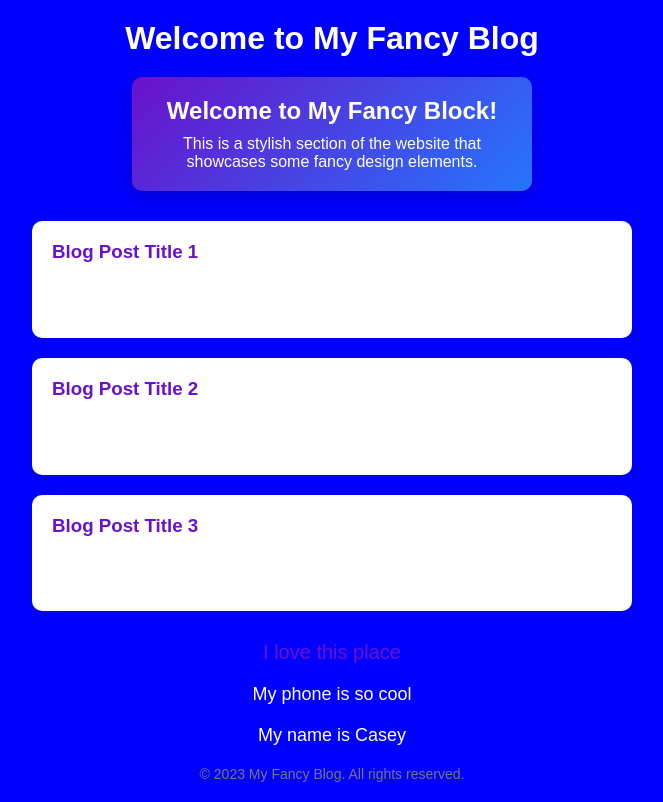
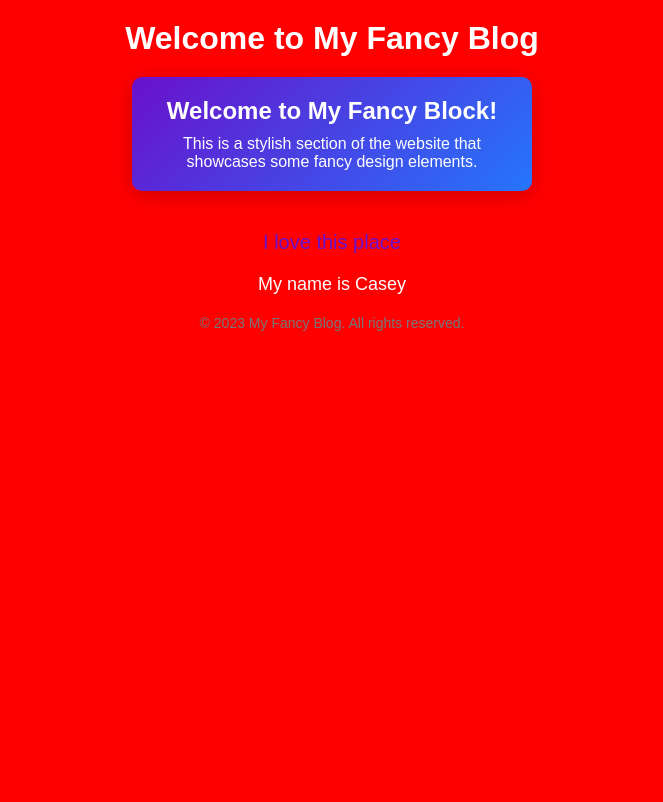
Before and after one commit to kckoh/langara-hackathon, a Flask app: page /output-html in a window 1280 px wide. Shown: the whole page, without its empty margins (308-971 px from the left). After the commit the page ends 331 px from the top, so only its background shows below. Run offline with Flask 3, Linux system fonts and the light colour scheme.

Commit message:
update the chatgpt background message

```diff
--- a/app/templates/output.html
+++ b/app/templates/output.html
@@ -15,8 +15,8 @@
 
         body {
             font-family: Arial, sans-serif;
-            background-color: blue; /* Changed background color to blue */
-            color: #fff; /* Changed text color to white for better visibility on blue background */
+            background-color: red; /* Changed background color to red */
+            color: #fff; /* Changed text color to white for better visibility on red background */
             display: flex;
             flex-direction: column;
             align-items: center;
@@ -25,7 +25,7 @@
 
         h1 {
             margin-bottom: 20px;
-            color: #fff; /* Changed h1 color to white for better visibility on blue background */
+            color: #fff; /* Changed h1 color to white for better visibility on red background */
         }
 
         .fancy-block {
@@ -47,26 +47,6 @@
             font-size: 16px;
         }
 
-        .blog-post {
-            background: white;
-            border-radius: 10px;
-            box-shadow: 0 2px 10px rgba(0, 0, 0, 0.1);
-            padding: 20px;
-            margin: 10px 0;
-            max-width: 600px;
-            width: 100%;
-        }
-
-        .blog-post h3 {
-            margin-bottom: 10px;
-            color: #6a11cb;
-        }
-
-        .blog-post p {
-            font-size: 14px;
-            line-height: 1.6;
-        }
-
         .footer {
             margin-top: 20px;
             text-align: center;
@@ -77,19 +57,13 @@
         .name {
             margin-top: 20px;
             font-size: 18px;
-            color: #fff; /* Changed name color to white for better visibility on blue background */
+            color: #fff; /* Changed name color to white for better visibility on red background */
         }
 
         .love-message {
             margin-top: 20px;
             font-size: 20px;
             color: #6a11cb; /* Added color for the love message */
-        }
-
-        .cool-message {
-            margin-top: 20px;
-            font-size: 18px;
-            color: #fff; /* Changed cool message color to white for better visibility on blue background */
         }
     </style>
 </head>
@@ -101,33 +75,8 @@
         <p>This is a stylish section of the website that showcases some fancy design elements.</p>
     </div>
 
-    <div class="blog-post">
-        <h3>Blog Post Title 1</h3>
-        <p>Lorem ipsum dolor sit amet, consectetur adipiscing elit. Quisque sit amet accumsan arcu. Sed vitae
-            suscipit
-            libero, in bibendum justo.</p>
-    </div>
-
-    <div class="blog-post">
-        <h3>Blog Post Title 2</h3>
-        <p>Curabitur non nulla sit amet nisl tempus convallis quis ac lectus. Proin eget tortor risus. Nulla
-            porttitor
-            accumsan tincidunt.</p>
-    </div>
-
-    <div class="blog-post">
-        <h3>Blog Post Title 3</h3>
-        <p>Praesent sapien massa, convallis a pellentesque nec, egestas non nisi. Proin eget tortor risus. Lorem
-            ipsum
-            dolor sit amet, consectetur adipiscing elit.</p>
-    </div>
-
     <div class="love-message">
         <p>I love this place</p>
-    </div>
-
-    <div class="cool-message">
-        <p>My phone is so cool</p>
     </div>
 
     <div class="name">
```
Also changed, not shown: app/static/css/index.css (+78 -39 lines).
